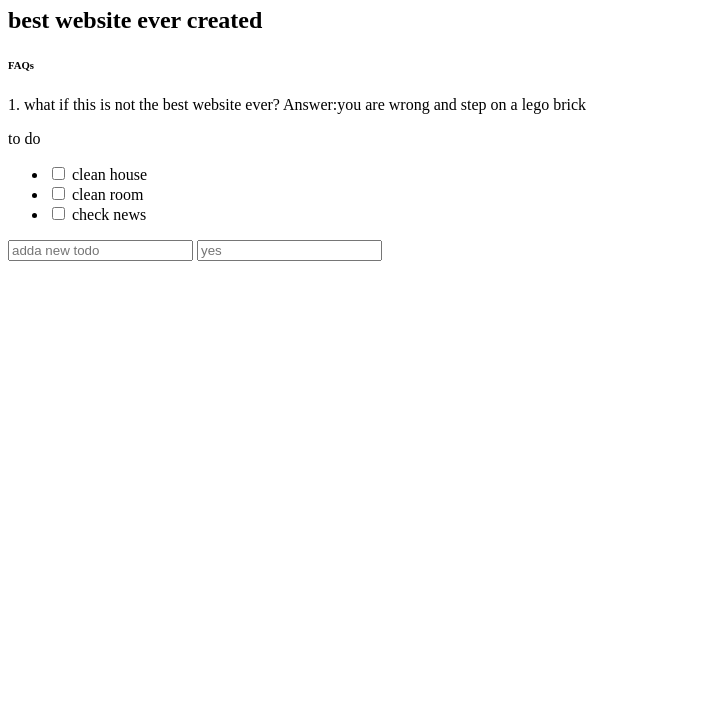
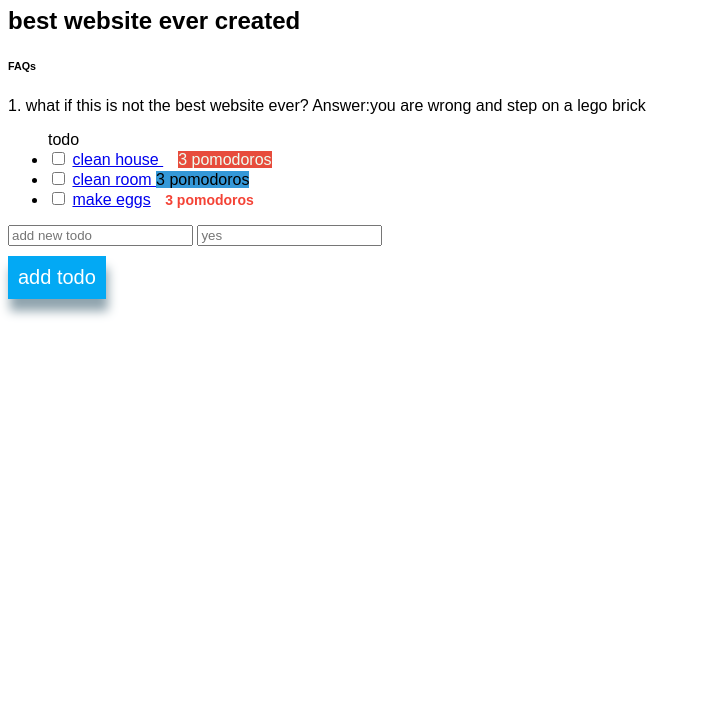
Before and after one commit to brodytb/todo_app_front_end, a plain HTML site: page index.html in a window 1280 px wide. Shown: the part 73-800 px from the top of the page, without its empty margins (0-705 px from the left). Drawn offline with Linux system fonts and the light colour scheme.

Commit message:
index.ex2

```diff
--- /dev/null
+++ b/index.css
@@ -0,0 +1,42 @@
+html{
+    font-family: sans-serif;
+}
+    .time {
+        font-weight: bold;
+        color:#F44336;
+        background-color: #F4F5F6F;
+        border-radius:50px;
+        font-size:14px;
+        padding:5px 10px 5px 10px;
+    }
+
+    #add-new-todo-button{
+        font-size: 20px;
+        text-align: center;
+        color: #fff;
+        outline:none;
+        padding: 10px;
+        border: 3px;
+        box-shadow:2px 12px 10px #90A4AE;
+        display:block;
+        background-color: #03A9F4;
+        margin-top:10px;
+    }
+
+        #add-new-todo-button:active{
+            box-shadow: 1px 1px 1px #90A4AE;
+        }
+
+        #add-new-todo-button:hover{
+            color: #000
+        }
+      .box-one{
+          background-color:#E74C3C;
+      color:#ECFDF1;
+      border: 15px;
+      margin: 15px;
+      }
+      .box-two {
+        background-color: #3498D8;
+        color: #ECFOF1;
+      }
--- a/index.html
+++ b/index.html
@@ -1,23 +1,38 @@
 <!DOCTYPE html>
     <html>
     <head>
-    <tile> </tile>
+
+    <link rel="stylesheet" href = "index.css">
+
+
+    <body>
+    <title> todo app</title>
+
     </head>
-    <body>
         <al></al>
         <h1>Welcome to website</h1>
-
     <h2>best website ever created</h2>
 
     <h6> FAQs</h6>
+
     <p>1. what if this is not the best website ever? Answer:you are wrong and step on a lego brick</p>
-        <p> to do</p>
-    <ul>
-        <li><input type="checkbox"> clean house</li>
-        <li><input type="checkbox"> clean room</li>
-        <li><input type="checkbox"> check news</li>
-   </ul>
-    <input type= "text" placeholder= "adda new todo">
-    <input type= "number"placeholder= "yes"step="5">
 
+    <ul> todo
+        <li><input type="checkbox"> <a href="show.html"> clean house </a>
+        <span class ="box-one">3 pomodoros </span>
+        </li>
+
+        <li><input type="checkbox"> <a href="show.html">
+            clean room </a> <span class ="box-two"> 3 pomodoros </span>
+            </li>
+
+        <li><input type="checkbox">
+        <a href="show.html">make eggs</a> <span class ="time">3 pomodoros </span>
+        </li>
+
+    </ul>
+
+    <input type= "text" placeholder= "add new todo">
+    <input type= "number" placeholder= "yes"step="3">
+    <input id ="add-new-todo-button"type="submit" value= "add todo">
     </html>
```
Also changed, not shown: show.html (added, +17 -0 lines), in today.jpg (added), 1 other file.
